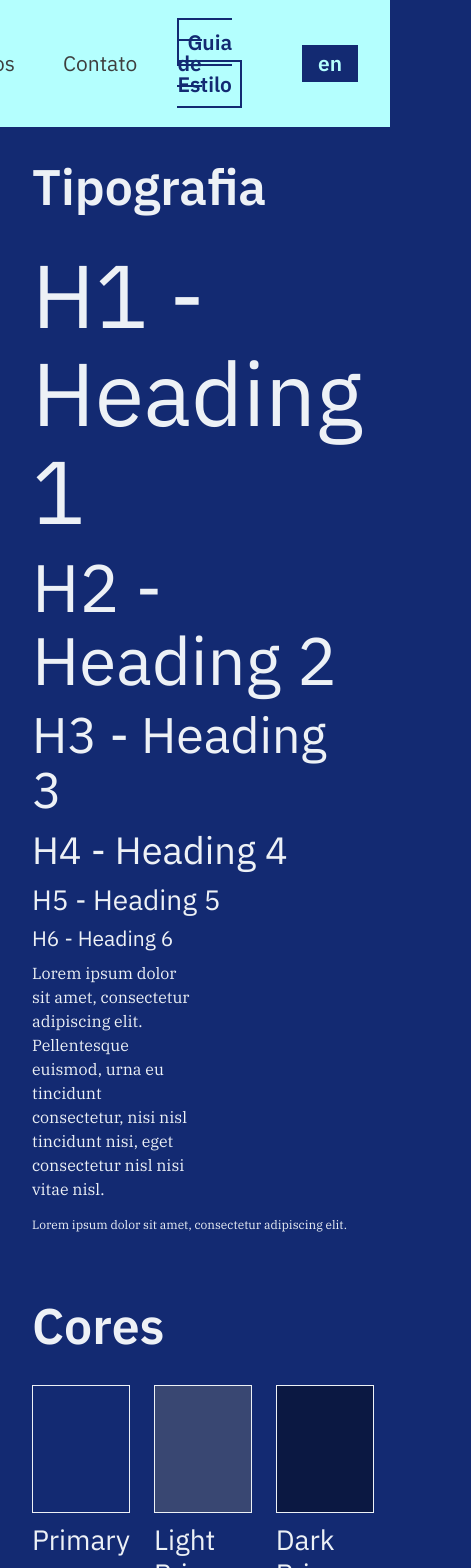
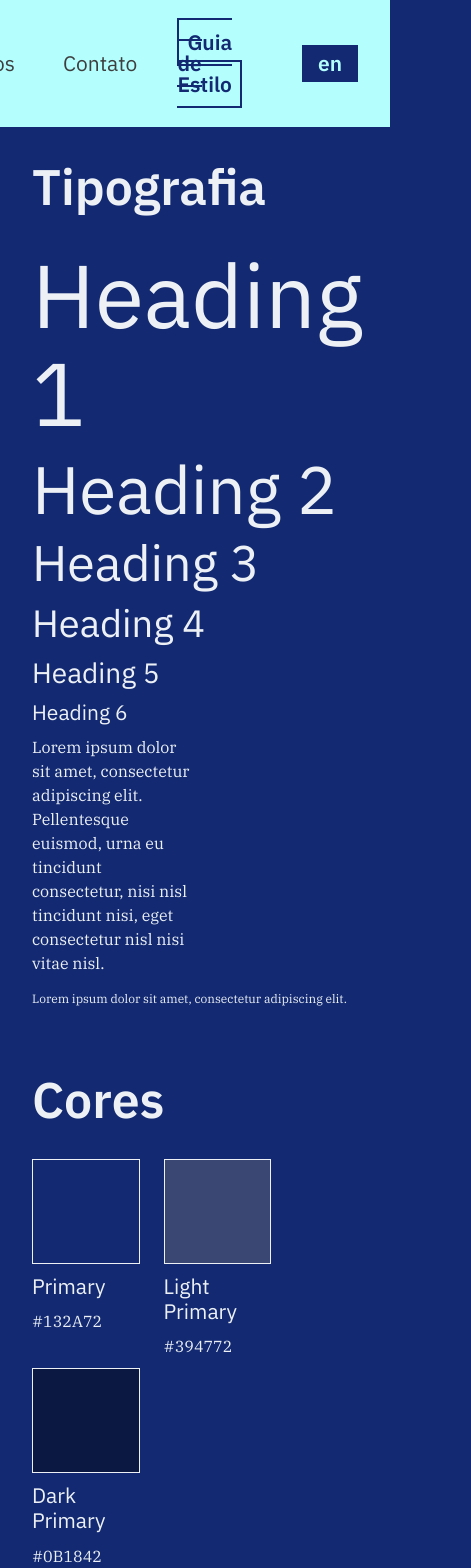
Before and after one commit to teixeiravictor/my-blog, a Next.js app: page /style-guide in a window 390 px wide. Shown: the top 1568 px of the page, 471 px wide, since content can reach past the window. Built offline with nearby package versions, Linux system fonts and the light colour scheme.

Commit message:
feat: responsive Style Guide

```diff
--- a/src/components/Colors/styled.js
+++ b/src/components/Colors/styled.js
@@ -1,4 +1,5 @@
 import styled, { css } from "styled-components";
+import media from "styles/media";
 
 export const Wrapper = styled.div`
   ${({ theme }) => css`
@@ -26,26 +27,40 @@ export const Title = styled.h2`
 export const ColorWrapper = styled.div`
   display: flex;
   margin-bottom: ${({ theme }) => theme.spacings.medium};
+  flex-wrap: wrap;
 `;
 
 export const ColorBox = styled.div`
-  width: 128px;
   margin-right: ${({ theme }) => theme.spacings.small};
+  flex: 0 0 33%;
+
+  ${media.tablet`
+    width: 128px;
+    flex: none;
+  `};
 `;
 
 export const Color = styled.div`
   ${({ hex }) => css`
     background-color: ${hex};
-    height: 128px;
-    width: 100%;
+    height: 5em;
     border: 1px solid;
+
+    ${media.tablet`
+      height: 128px;
+      width: 100%;
+    `};
   `}
 `;
 
 export const ColorName = styled.h5`
   ${({ theme }) => css`
-    font-size: ${theme.font.sizes.small};
+    font-size: ${theme.font.sizes.xsmall};
     margin: 1rem 0;
+
+    ${media.tablet`
+      font-size: ${theme.font.sizes.small};
+    `};
   `}
 `;
 
--- a/src/components/Typography/index.js
+++ b/src/components/Typography/index.js
@@ -7,12 +7,12 @@ const Typography = () => (
     <S.Title>
       <FormattedMessage id="uiTypography" />
     </S.Title>
-    <S.Heading1>H1 - Heading 1</S.Heading1>
-    <S.Heading2>H2 - Heading 2</S.Heading2>
-    <S.Heading3>H3 - Heading 3</S.Heading3>
-    <S.Heading4>H4 - Heading 4</S.Heading4>
-    <S.Heading5>H5 - Heading 5</S.Heading5>
-    <S.Heading6>H6 - Heading 6</S.Heading6>
+    <S.Heading1>Heading 1</S.Heading1>
+    <S.Heading2>Heading 2</S.Heading2>
+    <S.Heading3>Heading 3</S.Heading3>
+    <S.Heading4>Heading 4</S.Heading4>
+    <S.Heading5>Heading 5</S.Heading5>
+    <S.Heading6>Heading 6</S.Heading6>
     <S.Paragraph>
       Lorem ipsum dolor sit amet, consectetur adipiscing elit. Pellentesque
       euismod, urna eu tincidunt consectetur, nisi nisl tincidunt nisi, eget
```
